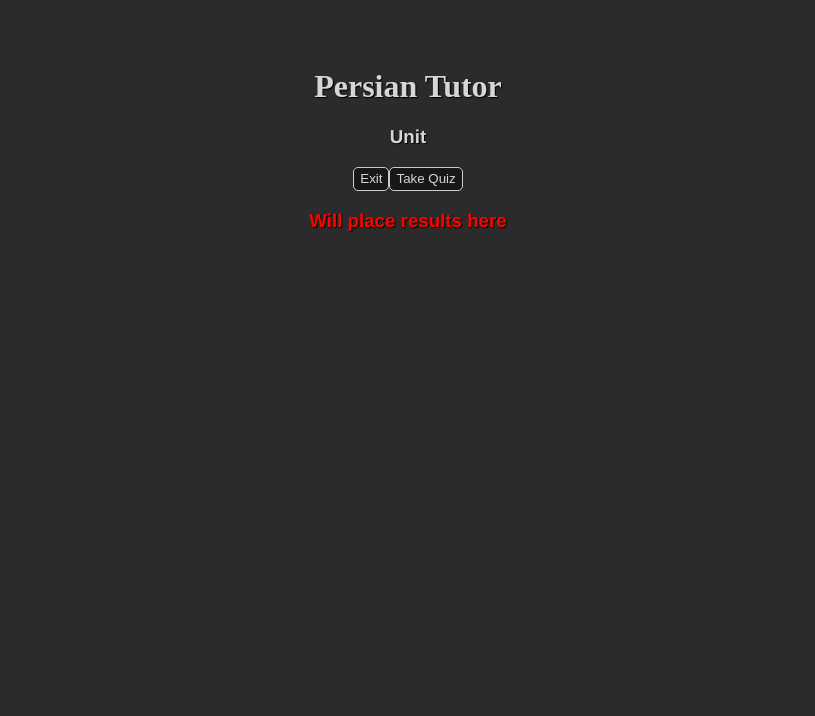
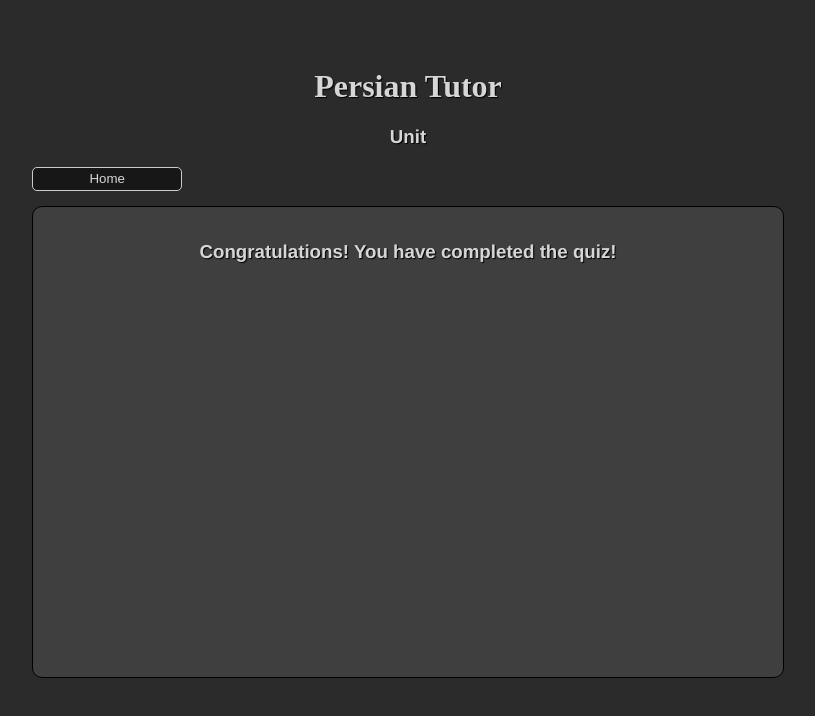
Before and after one commit to ml-davis/persian_tutor_2, an Angular app in the folder client/: page /quiz-results in a window 1280 px wide. Shown: the top 716 px of the page, without its empty margins (232-1047 px from the left). Built offline with nearby package versions, Linux system fonts and the light colour scheme.

Commit message:
Implemented quiz-results page.
Now able to view phrases flagged as unknown, and review them as many
times as needed until complete.

```diff
--- a/client/src/app/data.service.ts
+++ b/client/src/app/data.service.ts
@@ -13,7 +13,7 @@ export class DataService {
 
   constructor(private http: HttpClient) {
     this.url = 'http://localhost:8080/phrases';
-    this.unitSize = 7;
+    this.unitSize = 5;
   }
 
   getUnit(unitNumber: number): Promise<Phrase[]> {
--- a/client/src/app/invigilator.service.ts
+++ b/client/src/app/invigilator.service.ts
@@ -3,7 +3,7 @@ import { Injectable } from '@angular/core';
 @Injectable()
 export class InvigilatorService {
 
-  private quizPhrases: Phrase[];
+  private quizPhrases: Phrase[] = [];
   private incorrectPhrases: Phrase[] = [];
   private currentPhrase: Phrase;
   private revealedType: string;
@@ -66,6 +66,15 @@ export class InvigilatorService {
     return this.incorrectPhrases.length;
   }
 
+  numberOfPhrases(): number {
+    return this.quizPhrases.length
+  }
+
+  swapIncorrectPhrases() {
+    this.quizPhrases = this.incorrectPhrases;
+    this.incorrectPhrases = [];
+  }
+
   private getPhrase(type: string): string {
     if (type === "transliteration") {
       return this.currentPhrase.transliteration;
--- a/client/src/app/phrases/phrases.component.css
+++ b/client/src/app/phrases/phrases.component.css
@@ -36,35 +36,6 @@
   overflow-y: scroll;
 }
 
-.mainPanel::-webkit-scrollbar {
-  width: 12px;
-}
-
-.mainPanel::-webkit-scrollbar-track {
-  -webkit-box-shadow: inset 0 0 6px rgba(0,0,0,0.3);
-  border-radius: 10px;
-}
-
-.mainPanel::-webkit-scrollbar-thumb {
-  border-radius: 10px;
-  -webkit-box-shadow: inset 0 0 6px rgba(0,0,0,0.7);
-}
-
-.phrase {
-  display: flex;
-  flex-direction: column;
-  margin: 10px 0;
-}
-
-.phrase p {
-  margin: 1%;
-}
-
-hr {
-  width: 100%;
-  border: 1px solid #343434;
-}
-
 #navBar {
   margin-top: 10px;
 }
@@ -72,11 +43,3 @@ hr {
 .navButton {
   flex-basis: 20%;
 }
-
-.noSelect {
-  -webkit-touch-callout: none; /* iOS Safari */
-  -webkit-user-select: none; /* Safari */
-  -moz-user-select: none; /* Firefox */
-  -ms-user-select: none; /* Internet Explorer/Edge */
-  user-select: none; /* supported by Chrome and Opera */
-}
--- a/client/src/app/quiz-results/quiz-results.component.css
+++ b/client/src/app/quiz-results/quiz-results.component.css
@@ -0,0 +1,12 @@
+#buttonPanel {
+  text-align: left;
+}
+
+#buttonPanel button {
+  width: 20%;
+}
+
+#results {
+  height: 55vh;
+  overflow-y: scroll;
+}
--- a/client/src/app/quiz-results/quiz-results.component.html
+++ b/client/src/app/quiz-results/quiz-results.component.html
@@ -1,10 +1,17 @@
 <div id="quizResultsComponent">
+
   <div id="buttonPanel">
-    <button [routerLink]="['/']" routerLinkActive="active">Exit</button>
-    <!-- TODO: use proper unit number in Take Quiz button -->
-    <button [routerLink]="['/quiz/1']" routerLinkActive="active">Take Quiz</button>
+    <button [routerLink]="['/']" routerLinkActive="active">Home</button>
+    <button *ngIf="!isComplete" [routerLink]="['/quiz/', getData()]" routerLinkActive="active">Review</button>
   </div>
-  <div id="results">
-    <h3 class="todo">Will place results here</h3>
+
+  <div id="results" class="mainPanel">
+    <h3 *ngIf="isComplete">Congratulations! You have completed the quiz!</h3>
+    <div class="phrase" *ngFor="let phrase of currentPhrases">
+      <p>{{phrase.transliteration}}</p>
+      <p>{{phrase.english}}</p>
+      <hr>
+    </div>
   </div>
+
 </div>
--- a/client/src/app/quiz-results/quiz-results.component.ts
+++ b/client/src/app/quiz-results/quiz-results.component.ts
@@ -1,5 +1,6 @@
 import { Component, OnInit } from '@angular/core';
 import { InvigilatorService } from "../invigilator.service";
+import { DataService } from "../data.service";
 
 @Component({
   selector: 'app-quiz-results',
@@ -8,10 +9,23 @@ import { InvigilatorService } from "../invigilator.service";
 })
 export class QuizResultsComponent implements OnInit {
 
-  constructor(private invigilator: InvigilatorService) {}
+  currentPhrases: Phrase[];
+  isComplete: boolean;
+
+  constructor(private dataService: DataService, private invigilator: InvigilatorService) {}
 
   ngOnInit() {
-    console.log(this.invigilator.getIncorrectPhrases());
+    this.currentPhrases = this.invigilator.getIncorrectPhrases();
+    this.isComplete = this.currentPhrases.length == 0;
+  }
+
+  getData() {
+    return {
+      unit: this.dataService.getCurrentUnit(),
+      revealed: this.invigilator.getRevealedType(),
+      answer: this.invigilator.getAnswerType(),
+      review: true
+    };
   }
 
 }
--- a/client/src/app/quiz/quiz.component.html
+++ b/client/src/app/quiz/quiz.component.html
@@ -3,7 +3,7 @@
   <div id="quiz" class="mainPanel">
 
     <div id="stats">
-      <p>Phrase: {{currentPhraseNumber}}/{{unitSize()}}</p>
+      <p>Phrase: {{currentPhraseNumber}}/{{unitSize}}</p>
       <p>Unknown Phrases: {{numberOfIncorrect()}}</p>
       <p>Percent Correct: {{percentIncorrect()}}</p>
     </div>
--- a/client/src/app/quiz/quiz.component.ts
+++ b/client/src/app/quiz/quiz.component.ts
@@ -10,12 +10,13 @@ import { DataService } from "../data.service";
 })
 export class QuizComponent implements OnInit {
 
-  private incorrectPhrases: Phrase[] = [];
   revealedPhrase: string;
   answerPhrase: string;
+  currentPhraseNumber: number;
+  unitSize: number;
   answerShown: boolean;
   isIncorrect: boolean;
-  currentPhraseNumber: number;
+  review: boolean;
 
   constructor(private dataService: DataService, private invigilator: InvigilatorService, private active: ActivatedRoute,
               private router: Router) {
@@ -29,7 +30,15 @@ export class QuizComponent implements OnInit {
       this.dataService.setCurrentUnit(params['unit'] || 1);
       this.invigilator.setRevealedType(params['revealed'] || 'transliteration');
       this.invigilator.setAnswerType(params['answer'] || 'english');
-      this.loadQuizPhrases();
+      this.review = params['review'];
+      if (this.review) {
+        this.invigilator.swapIncorrectPhrases();
+        this.unitSize = this.invigilator.numberOfPhrases();
+        this.getNextPhrase();
+      } else {
+        this.loadQuizPhrases();
+        this.unitSize = this.dataService.getUnitSize();
+      }
     });
   }
 
@@ -48,7 +57,7 @@ export class QuizComponent implements OnInit {
       this.isIncorrect = false;
     }
 
-    if (this.currentPhraseNumber++ < this.unitSize()) {
+    if (this.currentPhraseNumber++ < this.unitSize) {
       this.answerShown = false;
       this.getNextPhrase();
     } else {
@@ -58,10 +67,6 @@ export class QuizComponent implements OnInit {
 
   toggleIncorrect() {
     this.isIncorrect = !this.isIncorrect;
-  }
-
-  unitSize(): number {
-    return this.dataService.getUnitSize();
   }
 
   unitNumber(): number {
--- a/client/src/styles.css
+++ b/client/src/styles.css
@@ -32,3 +32,32 @@ button:hover {
   border-radius: 10px;
   background-color: #3f3f3f;
 }
+
+.mainPanel::-webkit-scrollbar {
+  width: 12px;
+}
+
+.mainPanel::-webkit-scrollbar-track {
+  -webkit-box-shadow: inset 0 0 6px rgba(0,0,0,0.3);
+  border-radius: 10px;
+}
+
+.mainPanel::-webkit-scrollbar-thumb {
+  border-radius: 10px;
+  -webkit-box-shadow: inset 0 0 6px rgba(0,0,0,0.7);
+}
+
+.phrase {
+  display: flex;
+  flex-direction: column;
+  margin: 10px 0;
+}
+
+.phrase p {
+  margin: 1%;
+}
+
+hr {
+  width: 100%;
+  border: 1px solid #343434;
+}
```
